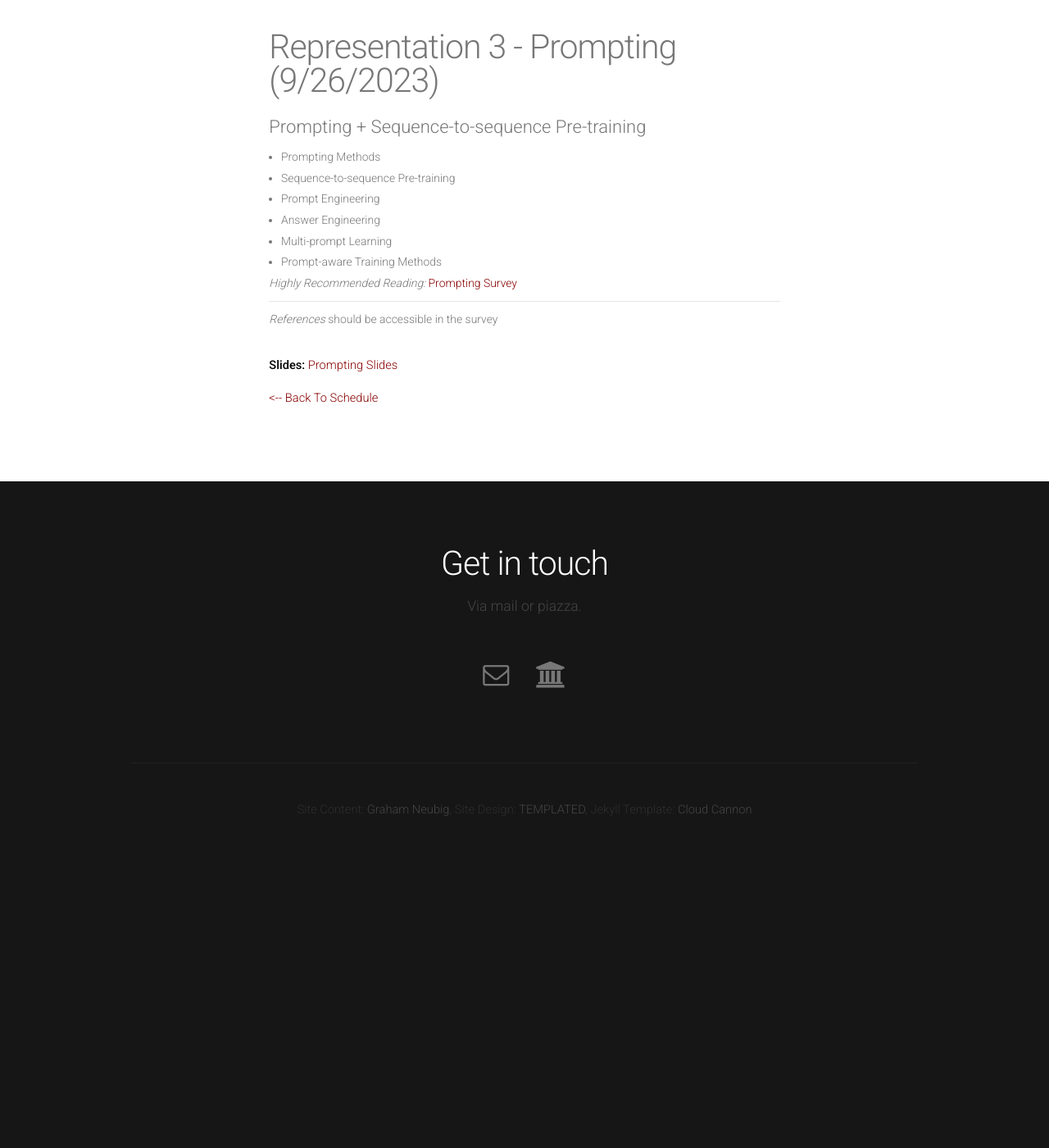
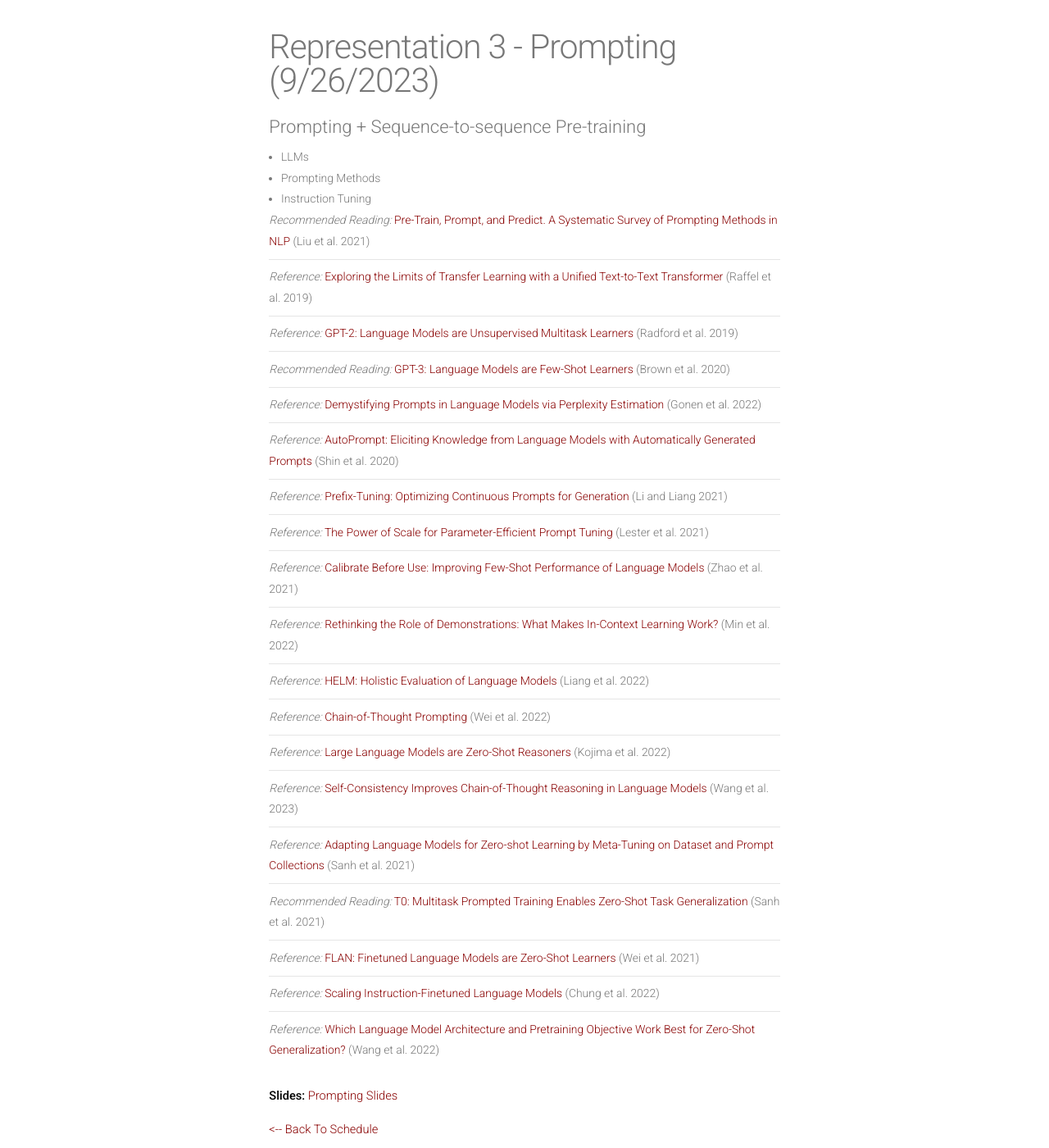
Before and after one commit to cmu-anlp/cmu-anlp.github.io, a Jekyll site: the page built from _posts/2023-09-26-prompting.html, in a window 1280 px wide and 1400 px high, scrolled down 429 px. Shown: the whole window at 82% size. Built offline with Jekyll 4.4.1, drawn with Linux system fonts in a browser that asks for light colours; nearby versions of some CDN libraries; before the commit the page ends 1474 px from its top, so only the background shows below that.

```diff
--- a/_posts/2023-09-26-prompting.html
+++ b/_posts/2023-09-26-prompting.html
@@ -7,17 +7,31 @@
 
 <h4>Prompting + Sequence-to-sequence Pre-training</h4>
 <ul class="bullet">
+  <li>LLMs</li>
   <li>Prompting Methods</li>
-  <li>Sequence-to-sequence Pre-training</li>
-  <li>Prompt Engineering</li>
-  <li>Answer Engineering</li>
-  <li>Multi-prompt Learning</li>
-  <li>Prompt-aware Training Methods</li>
+  <li>Instruction Tuning</li>
 </ul>
 
 <ul class="default">
-  <li><i>Highly Recommended Reading:</i> <a href="https://arxiv.org/abs/2107.13586">Prompting Survey</a> </li>
-  <li><i>References</i> should be accessible in the survey</li>
+  <li><i>Recommended Reading:</i> <a href="https://arxiv.org/abs/2107.13586">Pre-Train, Prompt, and Predict. A Systematic Survey of Prompting Methods in NLP</a> (Liu et al. 2021) </li>
+  <li><i>Reference:</i> <a href="https://arxiv.org/abs/1910.10683">Exploring the Limits of Transfer Learning with a Unified Text-to-Text Transformer</a> (Raffel et al. 2019)</li>
+  <li><i>Reference:</i> <a href="https://d4mucfpksywv.cloudfront.net/better-language-models/language_models_are_unsupervised_multitask_learners.pdf">GPT-2: Language Models are Unsupervised Multitask Learners</a> (Radford et al. 2019)</li>
+  <li><i>Recommended Reading:</i> <a href="https://arxiv.org/abs/2005.14165">GPT-3: Language Models are Few-Shot Learners</a> (Brown et al. 2020)</li>
+  <li><i>Reference:</i> <a href="https://arxiv.org/abs/2212.04037">Demystifying Prompts in Language Models via Perplexity Estimation</a> (Gonen et al. 2022)</li>
+  <li><i>Reference:</i> <a href="https://aclanthology.org/2020.emnlp-main.346">AutoPrompt: Eliciting Knowledge from Language Models with Automatically Generated Prompts</a> (Shin et al. 2020)</li>
+  <li><i>Reference:</i> <a href="https://aclanthology.org/2021.acl-long.353/">Prefix-Tuning: Optimizing Continuous Prompts for Generation</a> (Li and Liang 2021)</li>
+  <li><i>Reference:</i> <a href="https://aclanthology.org/2021.emnlp-main.243/">The Power of Scale for Parameter-Efficient Prompt Tuning</a> (Lester et al. 2021)</li>
+  <li><i>Reference:</i> <a href="http://proceedings.mlr.press/v139/zhao21c/zhao21c.pdf">Calibrate Before Use: Improving Few-Shot Performance of Language Models</a> (Zhao et al. 2021)</li>
+  <li><i>Reference:</i> <a href="https://aclanthology.org/2022.emnlp-main.759">Rethinking the Role of Demonstrations: What Makes In-Context Learning Work?</a> (Min et al. 2022)</li>
+  <li><i>Reference:</i> <a href="https://arxiv.org/abs/2211.09110">HELM: Holistic Evaluation of Language Models</a> (Liang et al. 2022)</li>
+  <li><i>Reference:</i> <a href="https://arxiv.org/abs/2201.11903">Chain-of-Thought Prompting</a> (Wei et al. 2022)</li>
+  <li><i>Reference:</i> <a href="https://arxiv.org/abs/2205.11916">Large Language Models are Zero-Shot Reasoners</a> (Kojima et al. 2022)</li>
+  <li><i>Reference:</i> <a href="https://arxiv.org/abs/2203.11171">Self-Consistency Improves Chain-of-Thought Reasoning in Language Models</a> (Wang et al. 2023)</li>
+  <li><i>Reference:</i> <a href="https://aclanthology.org/2021.findings-emnlp.244">Adapting Language Models for Zero-shot Learning by Meta-Tuning on Dataset and Prompt Collections</a> (Sanh et al. 2021)</li>
+  <li><i>Recommended Reading:</i> <a href="https://arxiv.org/abs/2110.08207">T0: Multitask Prompted Training Enables Zero-Shot Task Generalization</a> (Sanh et al. 2021)</li>
+  <li><i>Reference:</i> <a href="https://arxiv.org/abs/2109.01652">FLAN: Finetuned Language Models are Zero-Shot Learners</a> (Wei et al. 2021)</li>
+  <li><i>Reference:</i> <a href="https://arxiv.org/abs/2210.11416">Scaling Instruction-Finetuned Language Models</a> (Chung et al. 2022)</li>
+  <li><i>Reference:</i> <a href="https://arxiv.org/abs/2204.05832">Which Language Model Architecture and Pretraining Objective Work Best for Zero-Shot Generalization?</a> (Wang et al. 2022)</li>
 </ul>
 
 <p>
```
Also changed, not shown: 3 other files.
